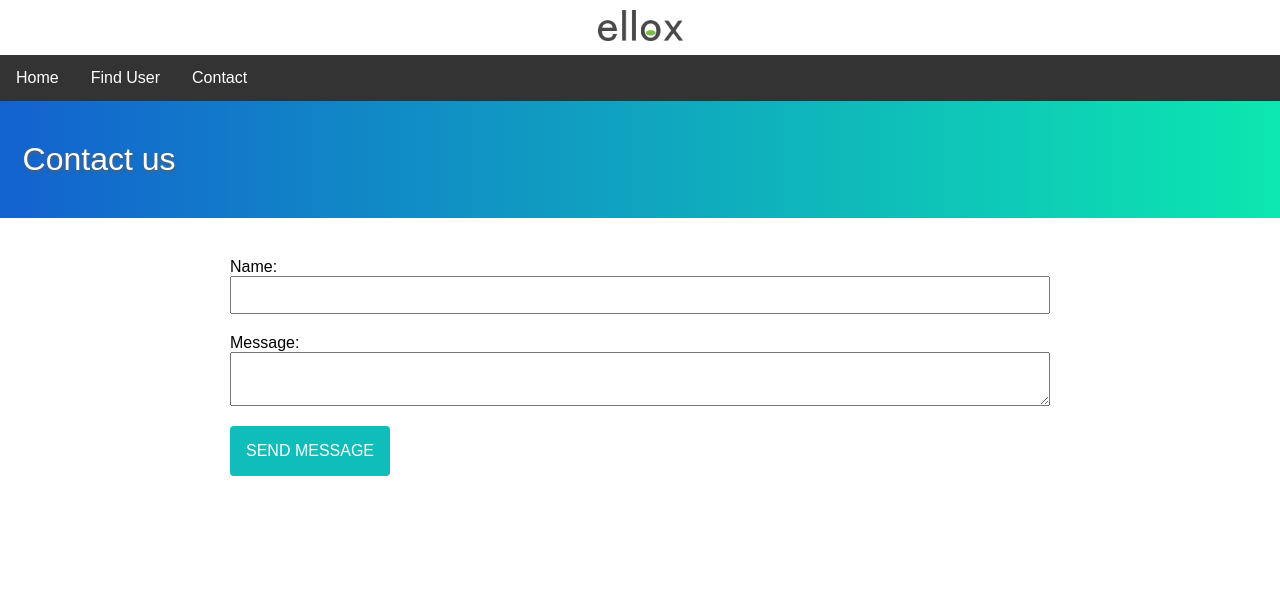
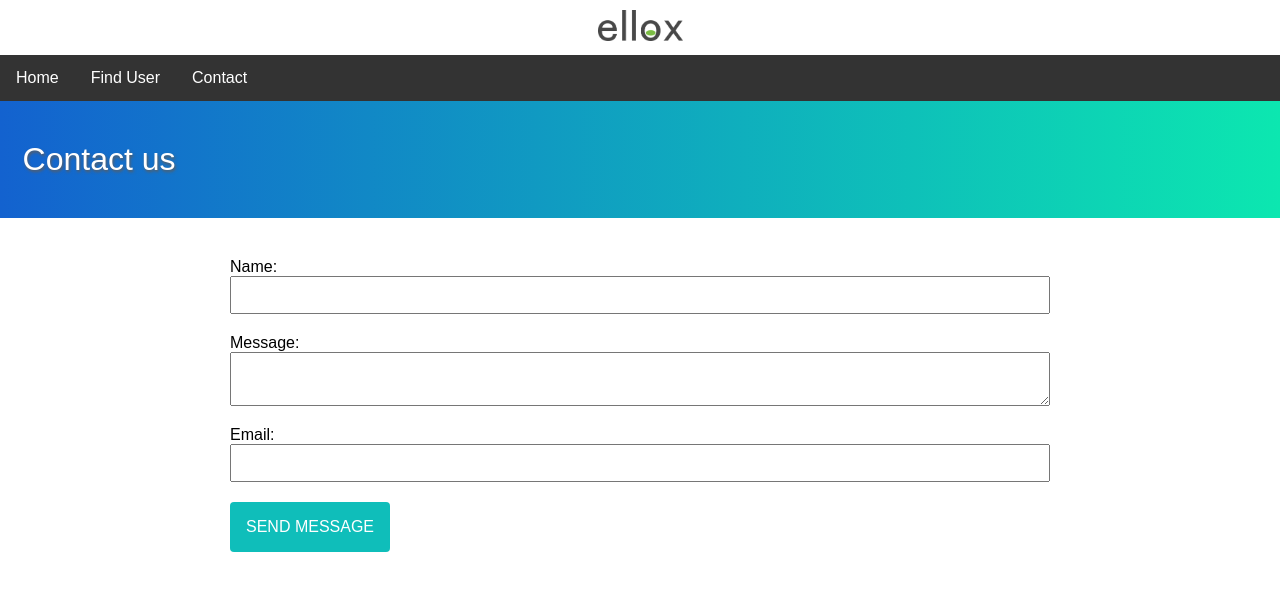
Before and after one commit to leoneloliver/search-ng, an Angular app: page /contact in a window 1280 px wide. Shown: the top 590 px of the page. Built offline with nearby package versions, Linux system fonts and the light colour scheme.

Commit message:
implementing validation

```diff
--- a/src/app/contact/contact.component.html
+++ b/src/app/contact/contact.component.html
@@ -33,6 +33,16 @@
 	    </label>
 
 
+	    <label>
+	      Email:
+	      <input type="text" formControlName="email">
+	      <div *ngIf="submitted && messageForm.controls.email.errors" class="error">
+	        <div *ngIf="messageForm.controls.email.errors.required">An email is required</div>
+	        <div *ngIf="messageForm.controls.email.errors.pattern">Wrong email format </div>
+	      </div>
+	    </label>
+
+
 	    <input type="submit" value="Send message" class="cta">
 
 
@@ -47,6 +57,10 @@
 
     <strong>Message:</strong>
     <span>{{ messageForm.controls.message.value }}</span>
+
+
+    <strong>Email:</strong>
+    <span>{{ messageForm.controls.email.value }}</span>
   </div>
 
 </div>
--- a/src/app/contact/contact.component.ts
+++ b/src/app/contact/contact.component.ts
@@ -19,9 +19,19 @@ export class ContactComponent implements OnInit {
   ngOnInit() {
     this.messageForm = this.formBuilder.group({
       name: ['', Validators.required],
-      message: ['', Validators.required]
+      message: ['', Validators.required],
+
+      email: ['', Validators.compose([
+        Validators.required,
+        Validators.pattern('^[a-zA-Z0-9_.+-]+@[a-zA-Z0-9-]+.[a-zA-Z0-9-.]+$')
+      ])]
+
     });
   }
+
+
+
+
 
   onSubmit() {
     this.submitted = true;
```
